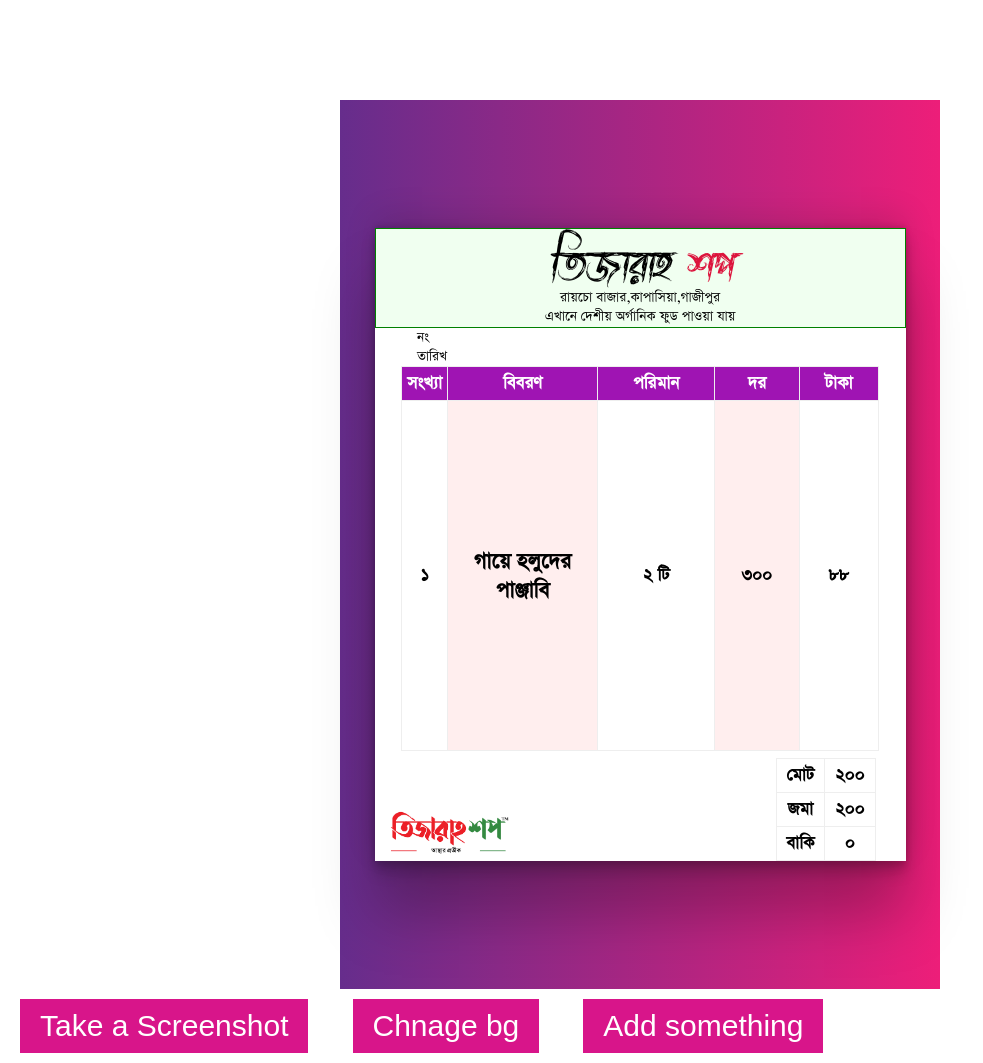
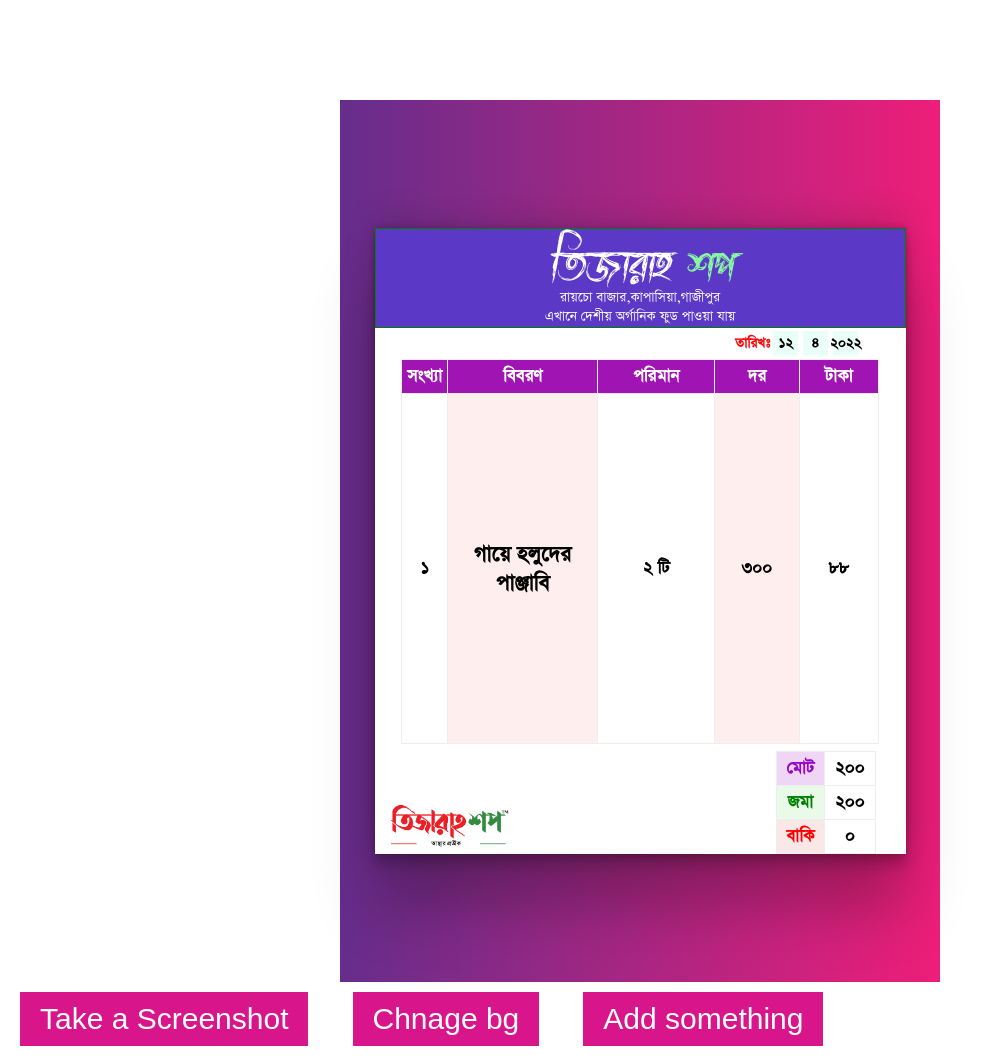
Before and after one commit to developer-kawsar1/download-invoice, a plain HTML site: page index.html in a window 1280 px wide. Shown: the whole page, without its empty margins (0-983 px from the left). Drawn offline with Linux system fonts and the light colour scheme.

Commit message:
উপদাতেদ

```diff
--- a/index.html
+++ b/index.html
@@ -14,13 +14,13 @@
    padding: 0;
  }
   header{
-    background-color: #6200EE;
+    background-color: #5b39c6;
    height:100px;
 
 
     display: flex;
     text-align: center;
-    background: #F0FFF0;
+    color: #fff;
     border: 1px solid green;
     padding: 0px;
     width: 100%;
@@ -41,7 +41,7 @@
 
 }
 .right{
-  color: black;
+  color: white;
 
   text-align: center;
 
@@ -125,6 +125,41 @@ button{
   right: 30px;
   margin-top: 50px;
 }
+.baki{
+  color: red;
+  background: #C7060617;
+}
+.joma{
+  color:green;
+  background:#15C70617;
+}
+.mot-taka{
+  color: #9A06C7;
+  background: #9A06C729;
+}
+.tarikh{
+  display: flex;
+  margin: 3px 0;
+  align-items: center;
+  justify-content: flex-end;
+}
+.tarikh p{
+  font-weight: bold;
+  color: #F80505;
+  margin-right: 3px;
+
+}
+.tarikh div{
+  width: 25px;
+  height: 25px;
+  background: #05F8AB14;
+  margin-right: 5px;
+  display: flex;
+  align-items: center;
+  justify-content: center;
+  font-weight: bold;
+
+}
  </style>
 </head>
 <body class="py-8 px-8">
@@ -145,9 +180,18 @@ button{
 
   </header>
   <div class="main-part">
-    <div>
-      <p>নং </p>
-      <p>তারিখ</p>
+    <div class="tarikh">
+
+      <p>তারিখঃ</p>
+      <div>
+        ১২
+      </div>
+      <div>
+        ৪
+      </div>
+      <div>
+        ২০২২
+      </div>
     </div>
   </div>
 
@@ -176,19 +220,19 @@ button{
   <!-- mot -->
   <table class="mot">
     <tr>
-      <td>মোট</td>
+      <td class="mot-taka">মোট</td>
       <td>২০০</td>
 
 
     </tr>
         <tr>
-          <td>জমা</td>
+          <td class="joma">জমা</td>
           <td>২০০</td>
 
 
         </tr>
     <tr>
-      <td>বাকি</td>
+      <td class="baki">বাকি</td>
       <td>০</td>
 
     </tr>
--- a/main.css
+++ b/main.css
@@ -45,7 +45,7 @@
 
 }
 .title span{
-  color: crimson;
+  color: #88F8A1;
 }
 .back{
   height: 98%;
```
